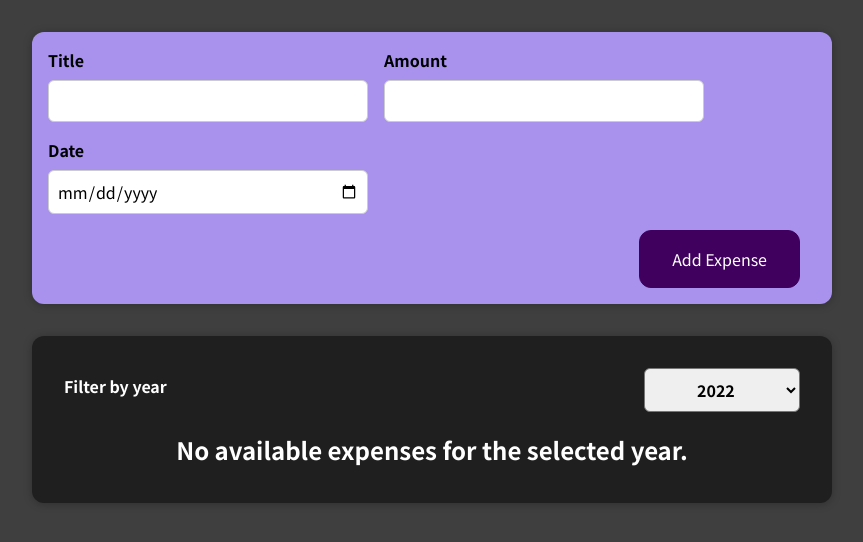
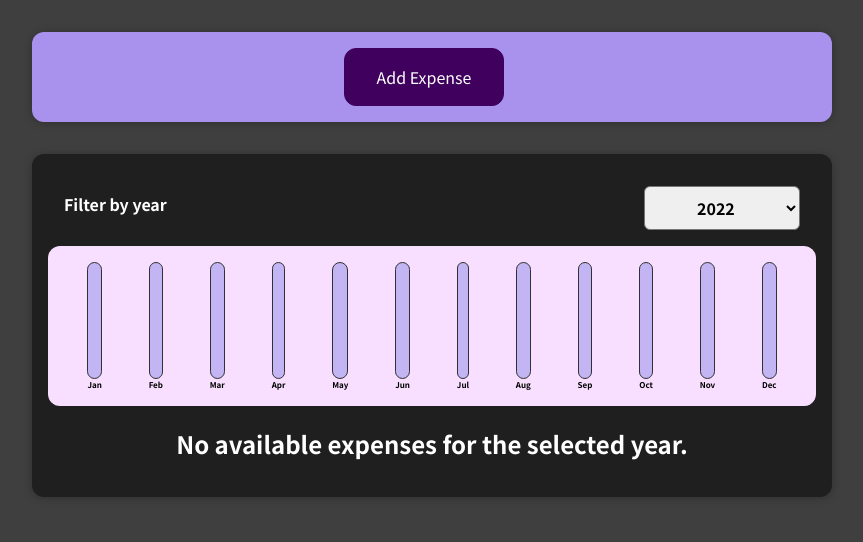
Before and after one commit to Qasper1974/expense-tracker, a React (Create React App) app: page / in a window 1280 px wide. Shown: the top 542 px of the page, without its empty margins (208-1071 px from the left). Built offline with nearby package versions, Linux system fonts and the light colour scheme.

Commit message:
expenses chart 2

```diff
--- /dev/null
+++ b/src/components/Chart/Chart.css
@@ -0,0 +1,9 @@
+.chart {
+  padding: 1rem;
+  border-radius: 12px;
+  background-color: #f8dfff;
+  text-align: center;
+  display: flex;
+  justify-content: space-around;
+  height: 10rem;
+}
--- /dev/null
+++ b/src/components/Chart/Chart.js
@@ -0,0 +1,22 @@
+import React from "react";
+import "./Chart.css";
+import ChartBar from "./ChartBar";
+
+const Chart = (props) => {
+  const dataPointValues = props.dataPoints.map((dataPoint) => dataPoint.value);
+  const totalMaximum = Math.max(...dataPointValues);
+  return (
+    <div className="chart">
+      {props.dataPoints.map((dataPoint) => (
+        <ChartBar
+          key={dataPoint.label}
+          value={dataPoint.value}
+          maxValue={totalMaximum}
+          label={dataPoint.label}
+        />
+      ))}
+    </div>
+  );
+};
+
+export default Chart;
--- /dev/null
+++ b/src/components/Chart/ChartBar.css
@@ -0,0 +1,30 @@
+.chart-bar {
+  height: 100%;
+  display: flex;
+  flex-direction: column;
+  align-items: center;
+}
+
+.chart-bar__inner {
+  height: 100%;
+  width: 100%;
+  border: 1px solid #313131;
+  border-radius: 12px;
+  background-color: #c3b4f3;
+  overflow: hidden;
+  display: flex;
+  flex-direction: column;
+  justify-content: flex-end;
+}
+
+.chart-bar__fill {
+  background-color: #4826b9;
+  width: 100%;
+  transition: all 0.3s ease-out;
+}
+
+.chart-bar__label {
+  font-weight: bold;
+  font-size: 0.5rem;
+  text-align: center;
+}
--- /dev/null
+++ b/src/components/Chart/ChartBar.js
@@ -0,0 +1,23 @@
+import React from "react";
+import "./ChartBar.css";
+
+const ChartBar = (props) => {
+  let barFillHeight = "0%";
+
+  if (props.maxValue > 0) {
+    barFillHeight = Math.round((props.value / props.maxValue) * 100) + "%";
+  }
+  return (
+    <div className="chart-bar">
+      <div className="chart-bar__inner">
+        <div
+          className="chart-bar__fill"
+          style={{ height: barFillHeight }}
+        ></div>
+      </div>
+      <div className="chart-bar__label">{props.label}</div>
+    </div>
+  );
+};
+
+export default ChartBar;
--- a/src/components/NewExpenses/ExpenseForm.css
+++ b/src/components/NewExpenses/ExpenseForm.css
@@ -24,3 +24,7 @@
 .new-expense__actions {
   text-align: right;
 }
+
+.new-expense__addExpenseButton {
+  text-align: center;
+}
--- a/src/components/NewExpenses/ExpenseForm.js
+++ b/src/components/NewExpenses/ExpenseForm.js
@@ -30,8 +30,28 @@
     setInputTitle("");
     setInputAmount("");
     setInputDate("");
+
+    setFormShow(false);
   };
 
+  const [formShow, setFormShow] = useState(false);
+
+  const formShowHandler = (e) => {
+    e.preventDefault();
+    setFormShow(true);
+  };
+
+  if (!formShow) {
+    return (
+      <div className="new-expense__addExpenseButton">
+        <button type="submit" onClick={formShowHandler}>
+          Add Expense
+        </button>
+      </div>
+    );
+  }
+
+  if (formShow) {
     return (
       <form onSubmit={submitHandler}>
         <div className="new-expense__controls">
@@ -62,12 +82,13 @@
             ></input>
           </div>
         </div>
-
         <div className="new-expense__actions">
+          <button type="text">Cancel</button>
           <button type="submit">Add Expense</button>
         </div>
       </form>
     );
+  }
 };
 
 export default ExpenseForm;
--- /dev/null
+++ b/src/components/expenses/ExpensesChart.js
@@ -0,0 +1,28 @@
+import React from "react";
+import Chart from "../Chart/Chart";
+
+const ExpensesChart = (props) => {
+  const chartDataPoints = [
+    { label: "Jan", value: 0 },
+    { label: "Feb", value: 0 },
+    { label: "Mar", value: 0 },
+    { label: "Apr", value: 0 },
+    { label: "May", value: 0 },
+    { label: "Jun", value: 0 },
+    { label: "Jul", value: 0 },
+    { label: "Aug", value: 0 },
+    { label: "Sep", value: 0 },
+    { label: "Oct", value: 0 },
+    { label: "Nov", value: 0 },
+    { label: "Dec", value: 0 },
+  ];
+
+  for (const expense of props.expenses) {
+    const expenseMonth = expense.date.getMonth();
+    chartDataPoints[expenseMonth].value += expense.amount;
+  }
+
+  return <Chart dataPoints={chartDataPoints} />;
+};
+
+export default ExpensesChart;
--- a/src/components/expenses/ExpensesList.js
+++ b/src/components/expenses/ExpensesList.js
@@ -3,6 +3,8 @@
 import Card from "../UI/Card";
 import ExpensesFilter from "./ExpensesFilter";
 import ExpensesContent from "./ExpensesContent";
+
+import ExpensesChart from "./ExpensesChart";
 
 function ExpensesList(props) {
   const [filteredYear, setFilteredYear] = useState("2022");
@@ -15,15 +17,14 @@
   );
 
   return (
-    <div>
     <Card className="expenses">
       <ExpensesFilter
         selected={filteredYear}
         onFilterChange={filterChangeHandler}
       />
+      <ExpensesChart expenses={filteredExpenses} />
       <ExpensesContent items={filteredExpenses} />
     </Card>
-    </div>
   );
 }
 
```
Also changed, not shown: 1 other file (tests, documents, lock files or other folders). Lines whose indentation alone changed are shown as unchanged.
